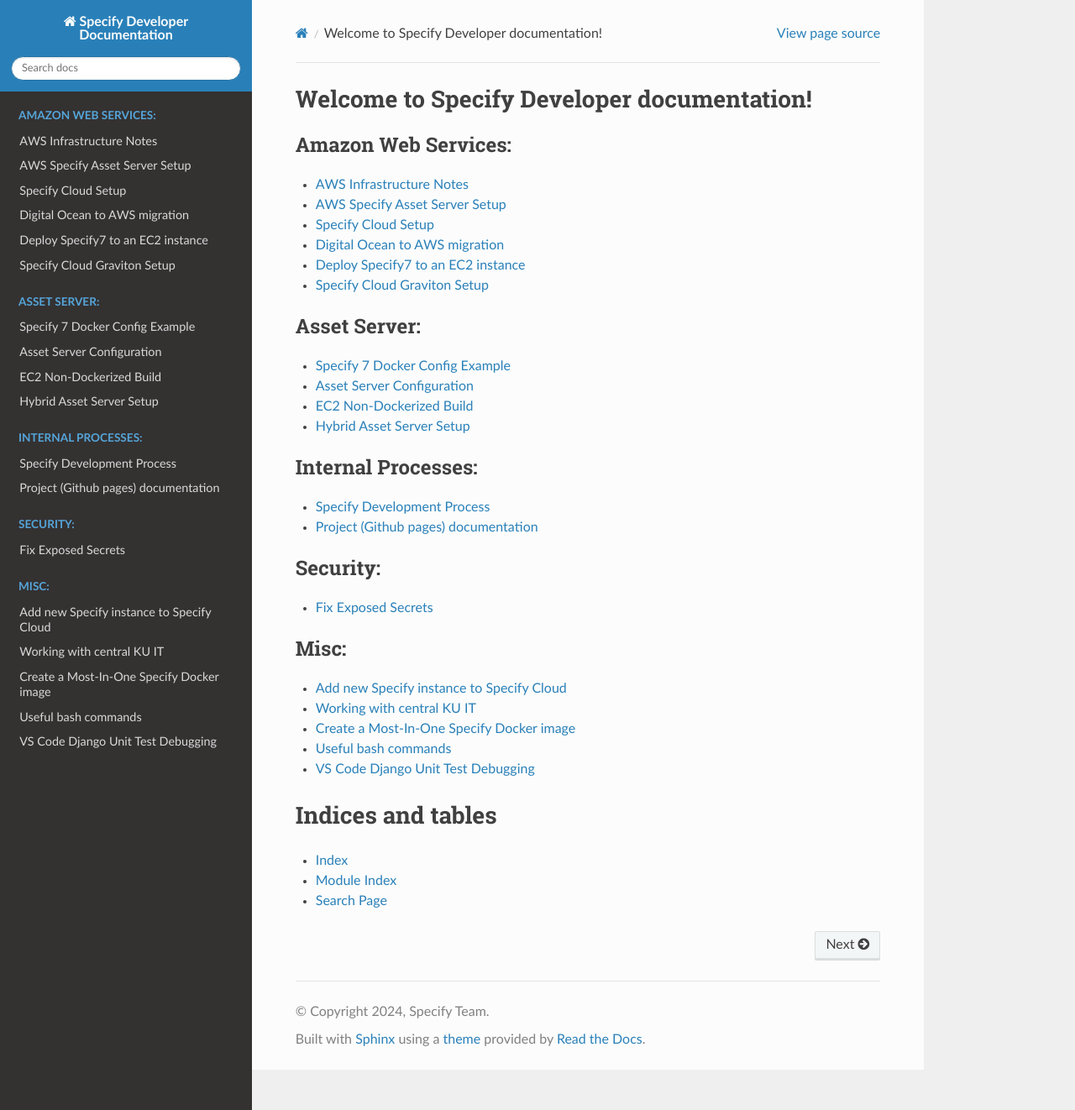
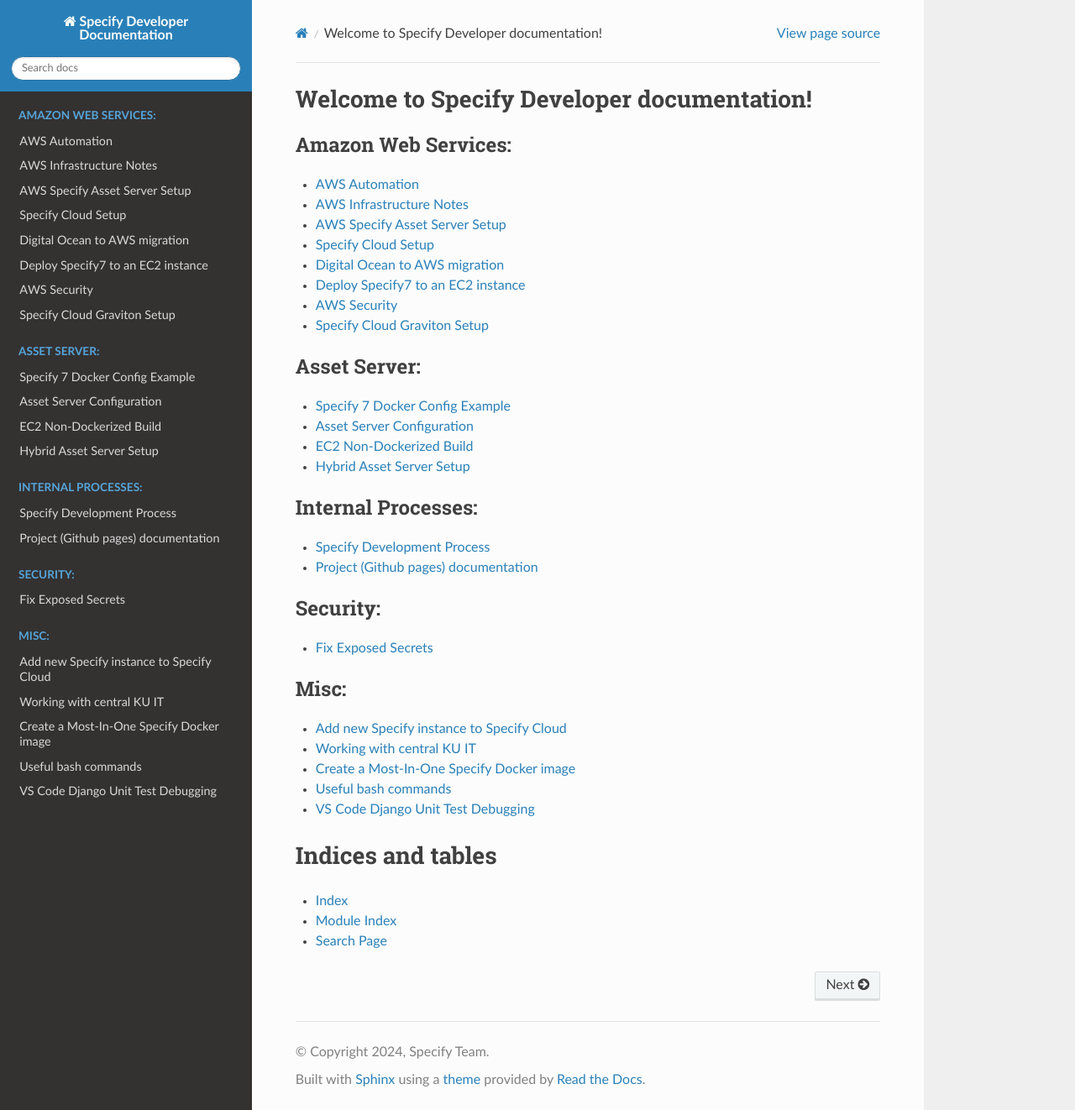
Before and after one commit to specify/specify.github.io, a Sphinx documentation site: the page built from sphinx/index.rst, in a window 1280 px wide and 1322 px high. Shown: the whole window at 84% size. Built offline with Sphinx 7.4.7 and the Read the Docs theme 2.0.0, drawn with Linux system fonts in a browser that asks for light colours.

Commit message:
formatting

```diff
--- a/sphinx/aws/aws_automation.rst
+++ b/sphinx/aws/aws_automation.rst
@@ -4,5 +4,6 @@
 TODO:
 ======
 
-    * triggering processes in Redshift, Glue, instantiating EC2 instances, etc
-    * Logging of multi-resource workflows to debug problems - may be simple, but any tips would be appreciated
+* triggering processes in Redshift, Glue, instantiating EC2 instances, etc
+* Logging of multi-resource workflows to debug problems - may be simple, but any tips
+  would be appreciated
--- a/sphinx/aws/aws_security.rst
+++ b/sphinx/aws/aws_security.rst
@@ -5,6 +5,7 @@
 ========
 
 Security best practices, including:
+
 * role overview
 * how to determine smallest workable permissions for manual/console and automated processes
 * best way to include authentication in scripts and automated processes (secrets vs
@@ -20,7 +21,7 @@
 https://docs.aws.amazon.com/IAM/latest/UserGuide/best-practices.html
 
 From Travis Berkley:
-------------
+------------------------
 
 Another tool we have available is the Well-Architected Review.  This is a set of
 design principles that you can use to design and review applications.  It is divided
--- a/sphinx/index.rst
+++ b/sphinx/index.rst
@@ -5,11 +5,13 @@
    :maxdepth: 1
    :caption: Amazon Web Services:
 
+   aws/aws_automation
    aws/aws_infrastructure_notes
    aws/aws_specify_asset_server_setup
    aws/aws_specify_cloud_setup
    aws/client_migration_notes
    aws/ec2_rds_specify7_setup
+   aws/aws_security
    aws/specify_cloud_graviton_setup
 
 .. toctree::
```
